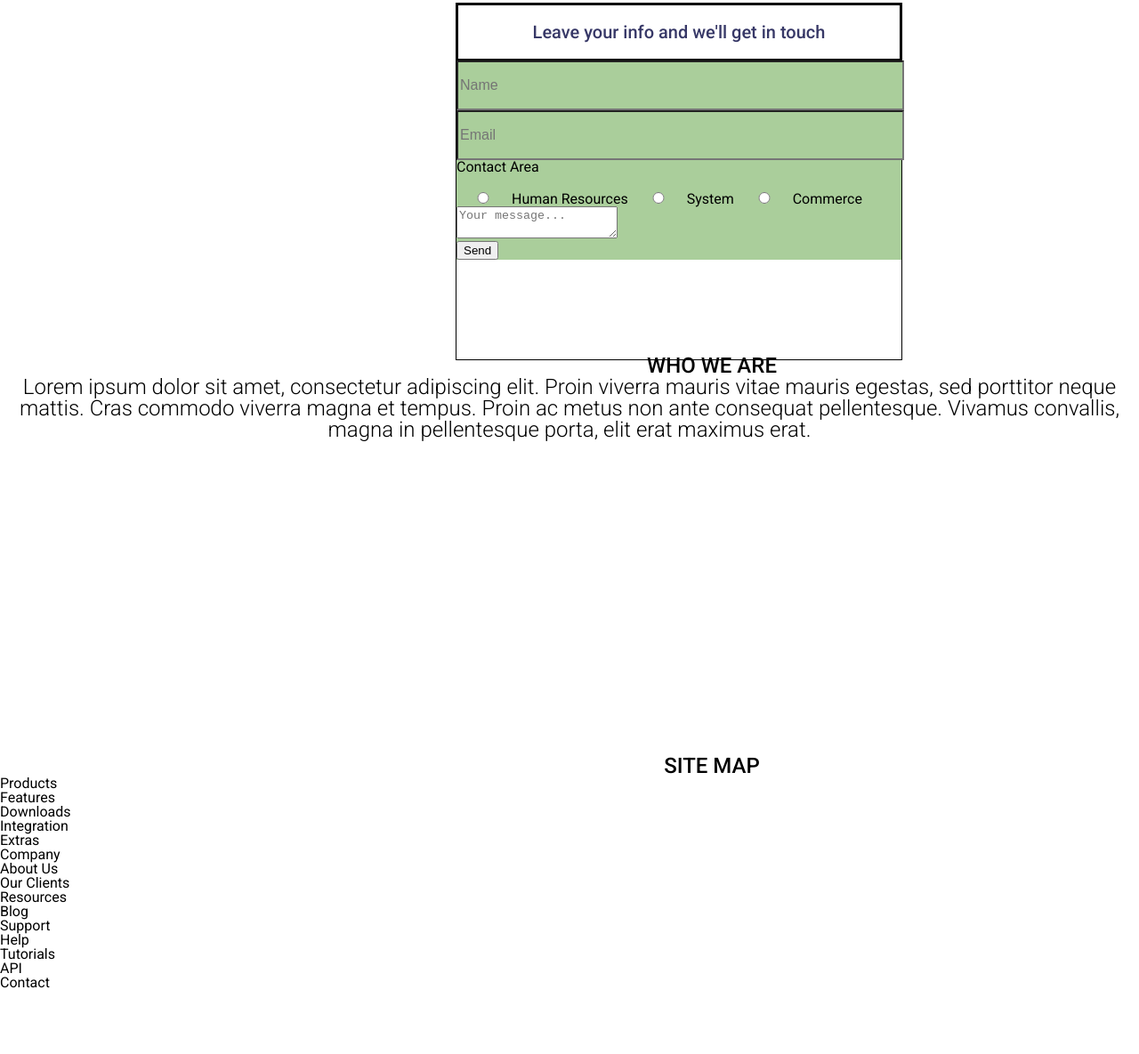
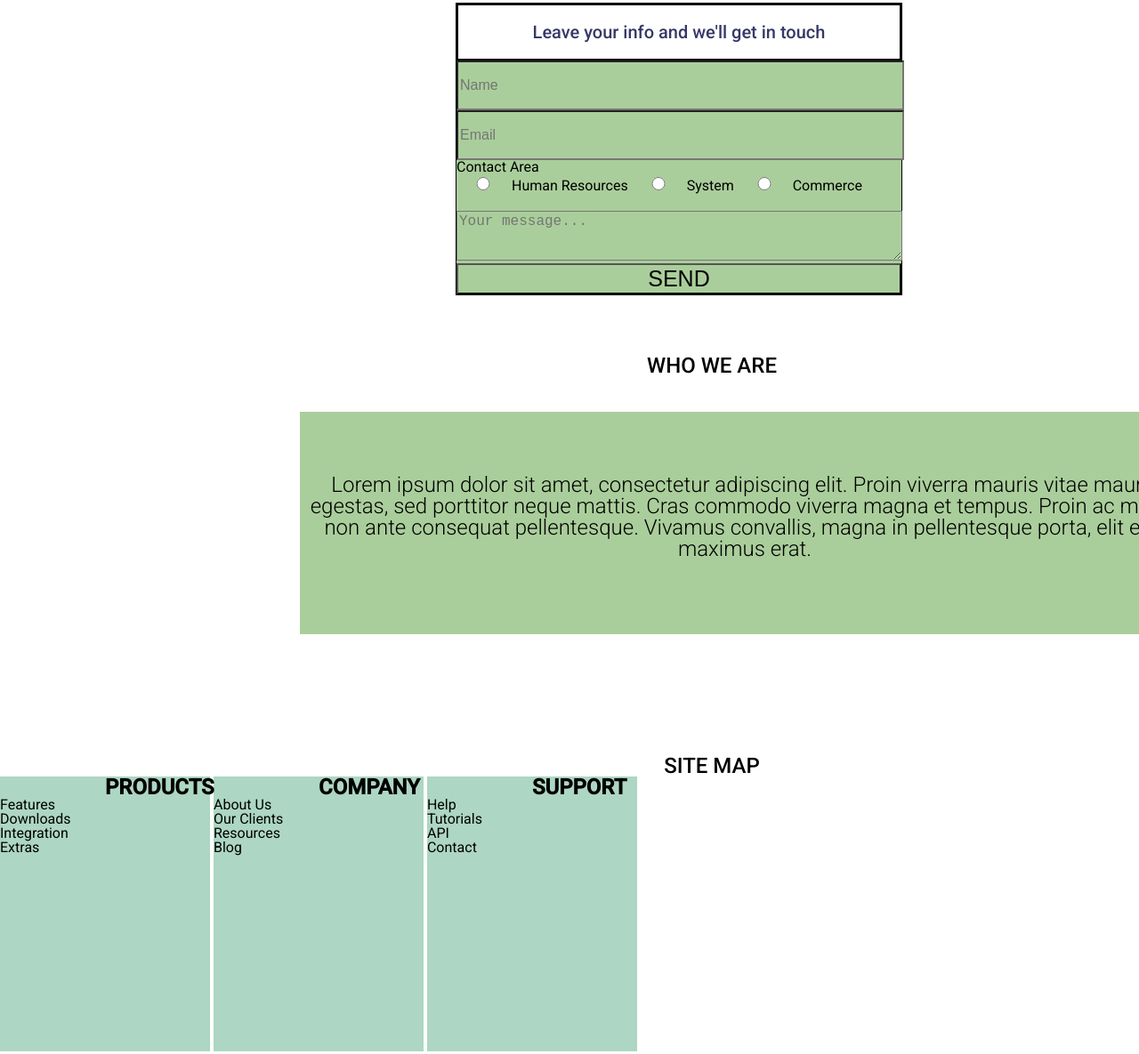
Before and after one commit to FlorenciaEusebi/BaSP-M2022-Etapa-1, a plain HTML site: page Semana-03/index.html in a window 1280 px wide. Shown: the part 1444-2629 px from the top of the page at 89% size. Drawn offline with Linux system fonts and the light colour scheme.

Commit message:
BaSP-2022: css added for who-we-are and site-map sections

```diff
--- a/Semana-03/css/styles.css
+++ b/Semana-03/css/styles.css
@@ -42,11 +42,21 @@ h3 {
 }
 form {
   max-width: 500px;
-  height: 400px;
+  height: auto;
   margin-top: 30px;
   margin-left: 40%;
   border: 1px solid black;
   align-items: center;
+}
+h4 {
+  position: relative;
+  /*display: inline-block;*/
+  width: 25%;
+  left: 50%;
+  font-weight: bold;
+  font-size: 24px;
+  text-transform: uppercase;
+  text-align: center;
 }
 #functionalities, #why-us, #contact-us, #who-we-are, #site-map {
   position: relative;
@@ -216,13 +226,33 @@ form {
 }
 .form-body input[type=radio] {
   display: inline-block;
+  width: 10%;
+  height: 15px;
+}
+.form-body textarea {
+  width: 99%;
   margin-top: 20px;
-  width: 10%;
-  background-color: #AACE9B;
+  margin-left: auto;
+  margin-right: auto;
+  height: 50px;
+  background-color:#AACE9B;
+  font-size: 16px;
 }
-/*.form-body input[type=radio] {
-  width: 25%;
-  height: 50px;
-  background-color: #AACE9B;
-  font-size: 16px;
-}*/
+.form-button {
+  width: 100%;
+  background-color:#AACE9B;
+  font-size: 25px;
+  text-transform: uppercase;
+}
+.who-we-are-paragraph {
+  width: 100%;
+  margin-top: 70px;
+}
+.map, .company, .support {
+  display: inline-block;
+  width: 236px;
+  height: 309px;
+  /*margin-left: 50px;
+  margin-right: auto;*/
+  background-color: #add6c4;
+}
--- a/Semana-03/index.html
+++ b/Semana-03/index.html
@@ -90,19 +90,21 @@
               <textarea type="text" name="message" placeholder="Your message..."></textarea>
           </div>
           <div>
-              <button>Send</button>
+              <button class="form-button">Send</button>
           </div>
         </div>
       </form>
     </section>
     <section id="who-we-are">
       <h3>Who we are</h3>
-      <p>
-        Lorem ipsum dolor sit amet, consectetur adipiscing elit. Proin viverra mauris vitae
-        mauris egestas, sed porttitor neque mattis. Cras commodo viverra magna et tempus.
-        Proin ac metus non ante consequat pellentesque. Vivamus convallis, magna in pellentesque
-        porta, elit erat maximus erat.
-      </p>
+      <div class="green-background">
+        <p class="who-we-are-paragraph">
+          Lorem ipsum dolor sit amet, consectetur adipiscing elit. Proin viverra mauris vitae
+          mauris egestas, sed porttitor neque mattis. Cras commodo viverra magna et tempus.
+          Proin ac metus non ante consequat pellentesque. Vivamus convallis, magna in pellentesque
+          porta, elit erat maximus erat.
+        </p>
+      </div>
     </section>
     <section id="site-map">
       <h3>Site Map</h3>
```
